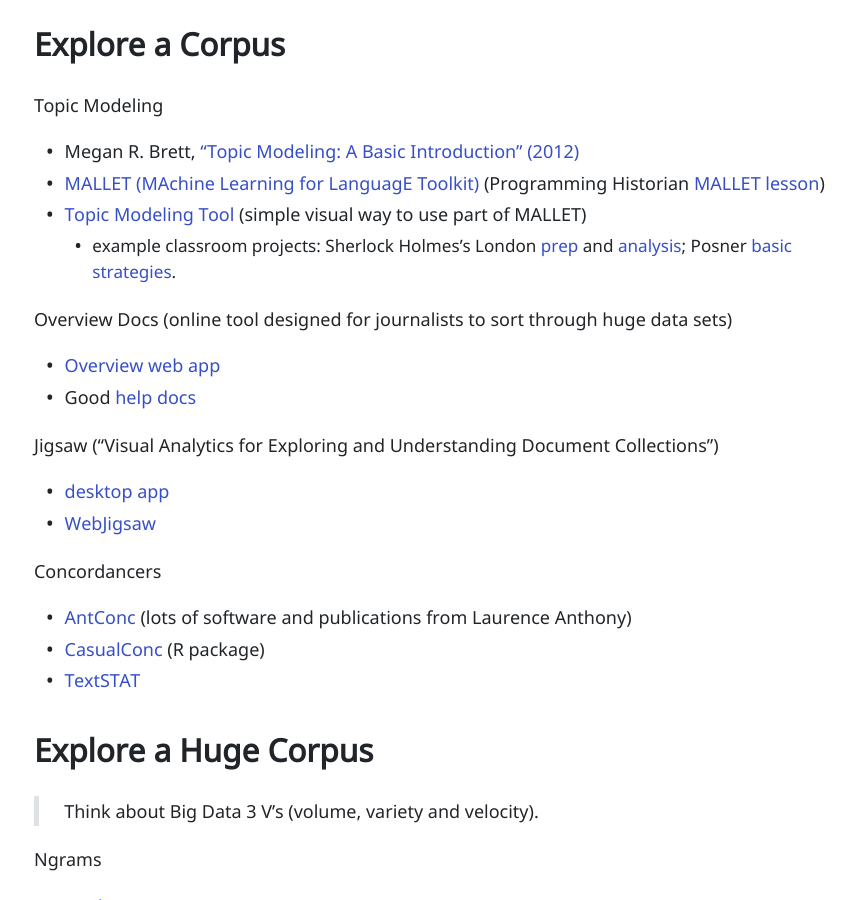
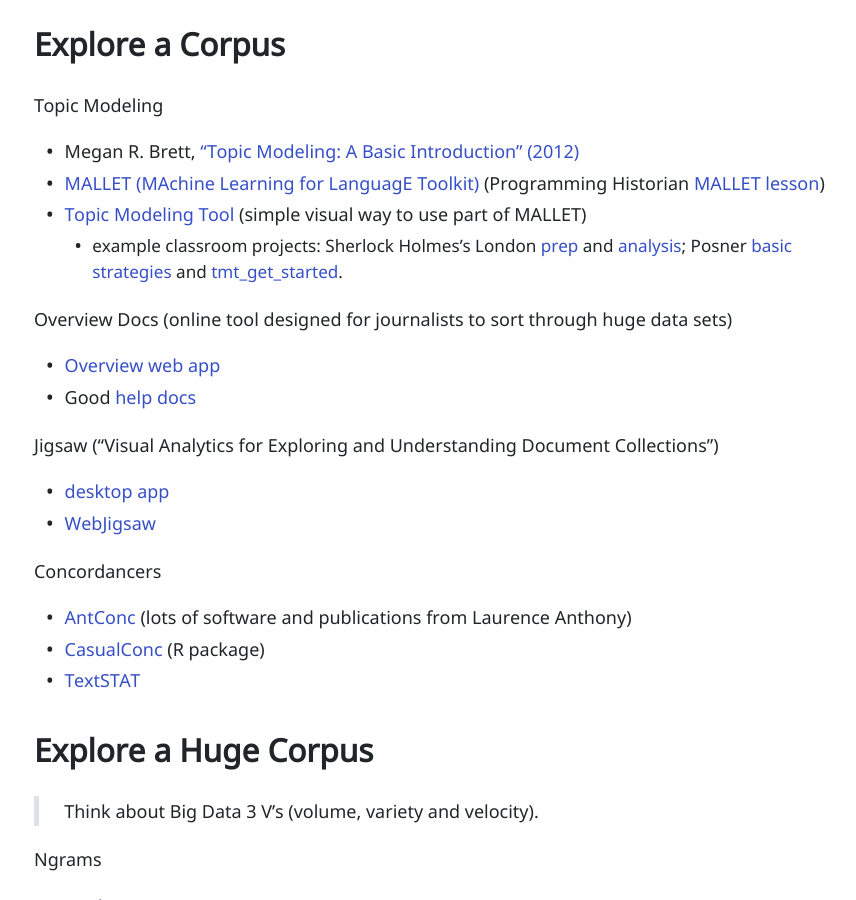
Before and after one commit to evanwill/_drafts, a Jekyll site: the page built from _notes/text-analysis.md, in a window 1280 px wide and 900 px high, scrolled down 1438 px. Shown: the whole window, without its empty margins (192-1048 px from the left). Built offline with Jekyll 4.4.1, drawn with Linux system fonts in a browser that asks for light colours.

Commit message:
update TM links

```diff
--- a/_notes/text-analysis.md
+++ b/_notes/text-analysis.md
@@ -48,8 +48,8 @@
 Topic Modeling
 - Megan R. Brett, ["Topic Modeling: A Basic Introduction" (2012)](http://journalofdigitalhumanities.org/2-1/topic-modeling-a-basic-introduction-by-megan-r-brett/)
 - [MALLET (MAchine Learning for LanguagE Toolkit)](http://mallet.cs.umass.edu/) (Programming Historian [MALLET lesson](http://programminghistorian.org/lessons/topic-modeling-and-mallet))
-- [Topic Modeling Tool](https://code.google.com/archive/p/topic-modeling-tool/)  (simple visual way to use part of MALLET)
-    - example classroom projects: Sherlock Holmes's London [prep](https://sherlockholmeslondondh.wordpress.com/2015/03/23/topic-modeling-assignment/) and [analysis](https://sherlockholmeslondondh.wordpress.com/2015/03/27/topic-modeling-part-2-graphing-the-results/); Posner [basic strategies](http://miriamposner.com/blog/very-basic-strategies-for-interpreting-results-from-the-topic-modeling-tool/).
+- [Topic Modeling Tool](https://github.com/senderle/topic-modeling-tool)  (simple visual way to use part of MALLET)
+    - example classroom projects: Sherlock Holmes's London [prep](https://sherlockholmeslondondh.wordpress.com/2015/03/23/topic-modeling-assignment/) and [analysis](https://sherlockholmeslondondh.wordpress.com/2015/03/27/topic-modeling-part-2-graphing-the-results/); Posner [basic strategies](http://miriamposner.com/blog/very-basic-strategies-for-interpreting-results-from-the-topic-modeling-tool/) and [tmt_get_started](https://github.com/miriamposner/tmt_get_started).
 
 Overview Docs (online tool designed for journalists to sort through huge data sets)
 - [Overview web app](https://www.overviewdocs.com/)
```
